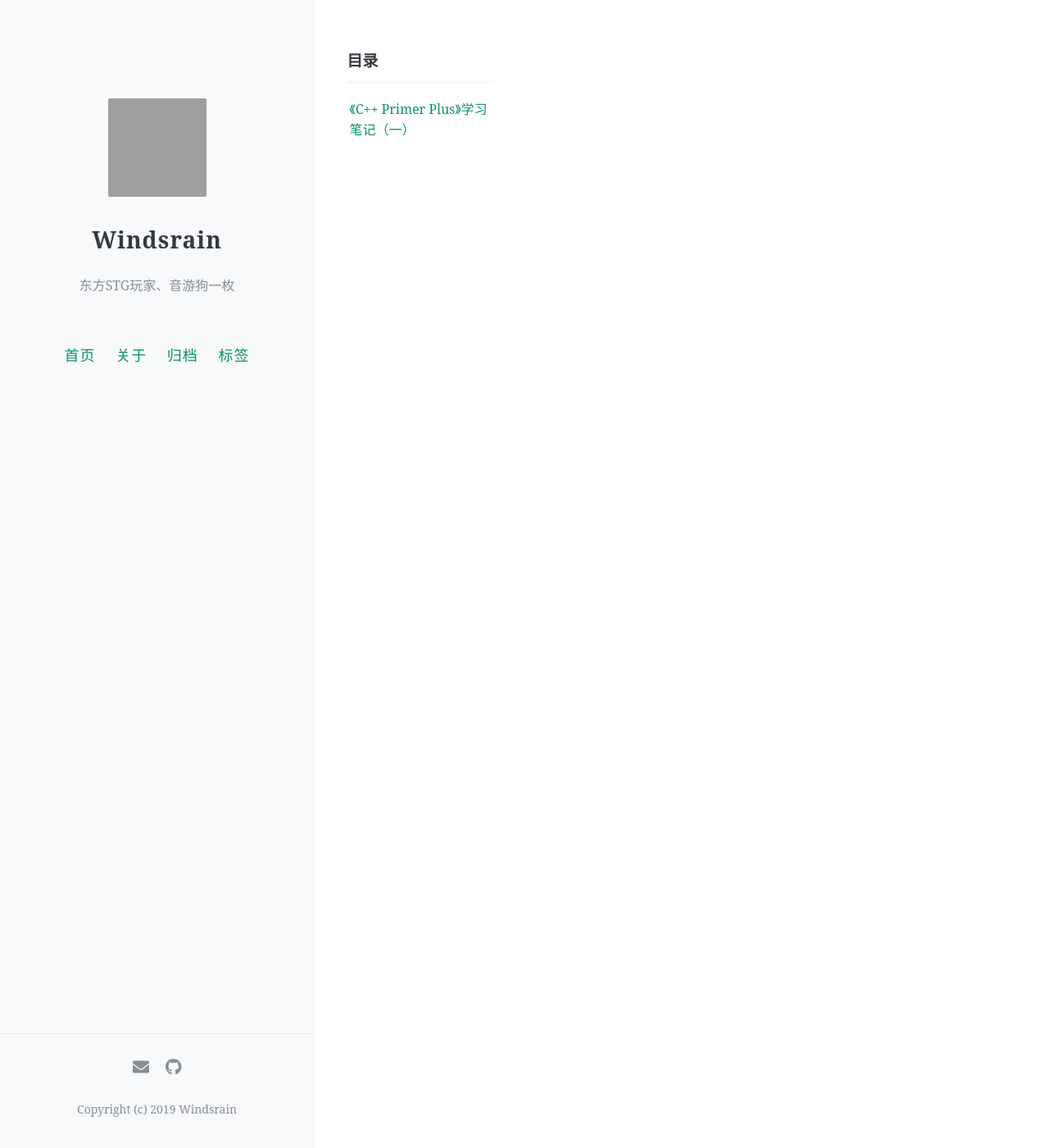
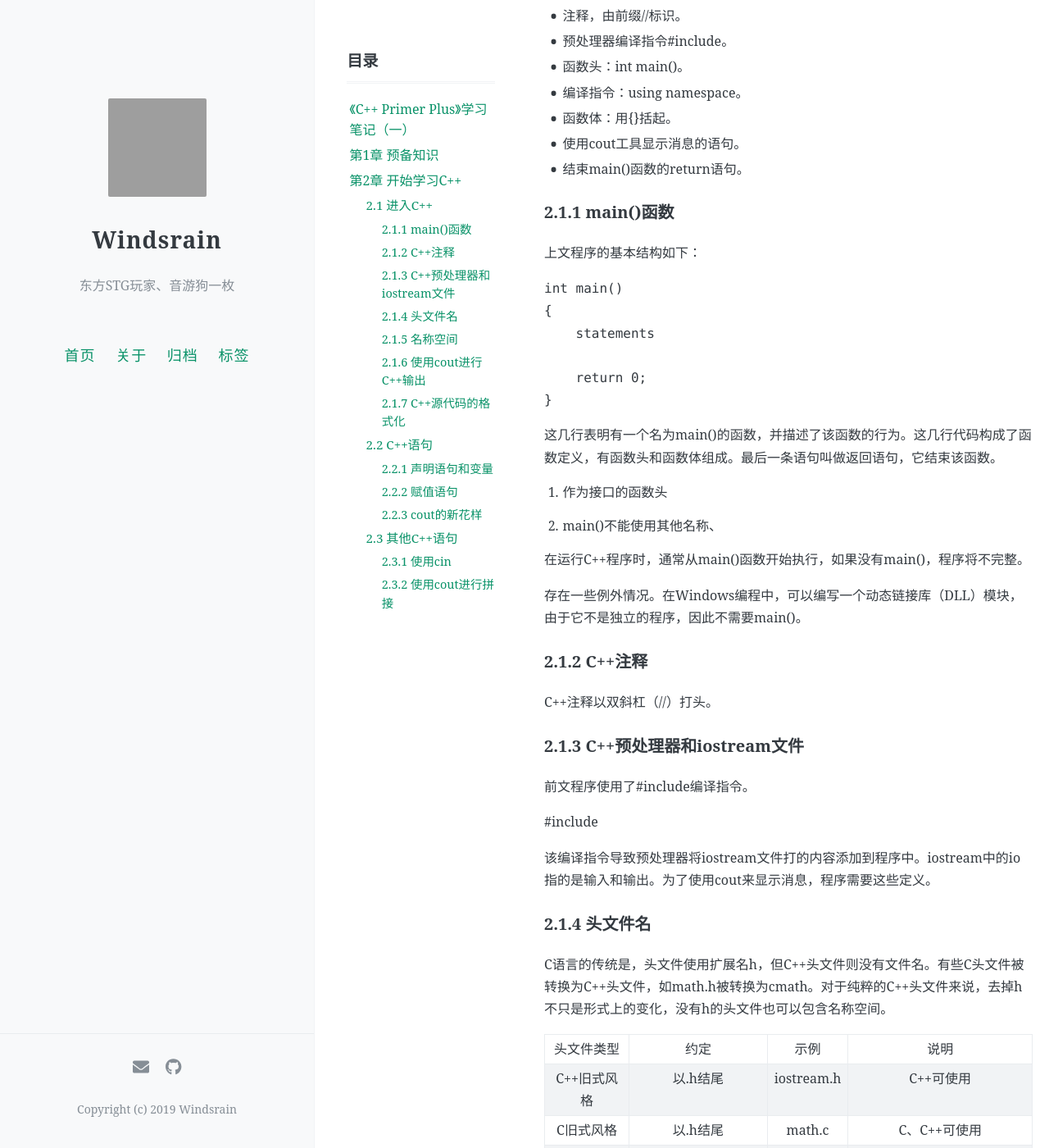
Before and after one commit to Windsrain/Windsrain.github.io, a Jekyll site: the page built from _posts/2019-09-11-C++ Primer Plus 学习笔记（一）.md, in a window 1280 px wide and 1400 px high, scrolled down 940 px. Shown: the whole window at 82% size. Built offline with Jekyll 4.4.1, drawn with Linux system fonts in a browser that asks for light colours; nearby versions of some CDN libraries; comment, search, counter and statistics services are not loaded; some of the changed text lies outside the part shown; grey boxes are pictures that could not be loaded.

Commit message:
Update 2019-09-11-C++ Primer Plus 学习笔记（一）.md

````diff
--- a/_posts/2019-09-11-C++ Primer Plus 学习笔记（一）.md
+++ b/_posts/2019-09-11-C++ Primer Plus 学习笔记（一）.md
@@ -8,3 +8,165 @@ tags: [C++]
 comments: true
 toc: true
 ---
+
+# 第1章 预备知识
+
+# 第2章 开始学习C++
+
+## 2.1 进入C++
+
+首先用一个显示消息的C++程序介绍C++的基本功能。C++对大小写敏感，即区分大写字符和小写字符。
+
+``` c++
+#include <iostream>
+int main ()
+{
+    using namespace std;
+    cout << "Come up and C++ me some time."	//output
+    cout << endl;
+
+    return 0;
+}
+```
+
+运行程序后会显示引号里面的内容。
+
+**C语言输入和输出**
+
+C++能够使用printf()、scanf()和其他所有标准C输入和输出函数，只需要包含常规C语言的stdio.h文件。C++的输入工具在C版本的基础上作了很多改进。
+
+上面示例程序包含下列元素：
+
+* 注释，由前缀//标识。
+* 预处理器编译指令#include。
+* 函数头：int main()。
+* 编译指令：using namespace。
+* 函数体：用{}括起。
+* 使用cout工具显示消息的语句。
+* 结束main()函数的return语句。
+
+### 2.1.1 main()函数
+
+上文程序的基本结构如下：
+
+```C++
+int main()
+{
+    statements
+
+    return 0;
+}
+```
+
+这几行表明有一个名为main()的函数，并描述了该函数的行为。这几行代码构成了函数定义，有函数头和函数体组成。最后一条语句叫做返回语句，它结束该函数。
+
+1. 作为接口的函数头
+
+2. main()不能使用其他名称、
+
+在运行C++程序时，通常从main()函数开始执行，如果没有main()，程序将不完整。
+
+存在一些例外情况。在Windows编程中，可以编写一个动态链接库（DLL）模块，由于它不是独立的程序，因此不需要main()。
+
+### 2.1.2 C++注释
+
+C++注释以双斜杠（//）打头。
+
+### 2.1.3 C++预处理器和iostream文件
+
+前文程序使用了#include编译指令。
+
+#include <iostream>
+
+该编译指令导致预处理器将iostream文件打的内容添加到程序中。iostream中的io指的是输入和输出。为了使用cout来显示消息，程序需要这些定义。
+
+### 2.1.4 头文件名
+
+C语言的传统是，头文件使用扩展名h，但C++头文件则没有文件名。有些C头文件被转换为C++头文件，如math.h被转换为cmath。对于纯粹的C++头文件来说，去掉h不只是形式上的变化，没有h的头文件也可以包含名称空间。
+
+| 头文件类型  |         约定          |    示例    |             说明             |
+| :---------: | :-------------------: | :--------: | :--------------------------: |
+| C++旧式风格 |       以.h结尾        | iostream.h |          C++可使用           |
+|  C旧式风格  |       以.h结尾        |   math.c   |         C、C++可使用         |
+| C++新式风格 |      没有扩展名       |  iostream  |   C++可使用，使用名称空间    |
+|  转换后的C  | 加上前缀c，没有扩展名 |   cmath    | C++可使用，可使用不是C的特性 |
+
+### 2.1.5 名称空间
+
+名称空间支持是一项C++特性，它让厂商能够将其产品封装在一个叫做名称空间的单元中，这样就可以用名称空间的名称来指出想使用哪个厂商的产品，例如Microflop::wanda()和Piscine::wanda()。
+
+仅当头文件没有扩展名h时，类、函数和变量都被放置在名称空间std中。而using编译指令使得某个名称空间中的所有名称都可用。
+
+### 2.1.6 使用cout进行C++输出
+
+1. 控制符endl
+
+endl表示重起一行，在输出流中插入endl将导致屏幕光标移到下一行开头。
+
+2. 换行符
+
+C++还提供了另一种指示换行的旧式方法：\n。
+
+### 2.1.7 C++源代码的格式化
+
+1. 源代码中的标记和空白
+
+一行代码中不可分割的元素叫做标记，通常必须用空格、制表符或回车将两个标记分开，空格、制表符和回车统称为空白。
+
+2. C++源代码风格
+
+* 每条语句占一行。
+* 每个函数都有一个开始花括号和一个结束花括号，这两个花括号各占一行。
+* 函数中的语句都相对于花括号进行缩进。
+* 与函数名称相关的圆括号周围没有空白。
+
+
+
+## 2.2 C++语句
+
+### 2.2.1 声明语句和变量
+
+```C++
+int x;
+```
+
+### 2.2.2 赋值语句
+
+```C++
+x = 25;
+x = x - 1;
+```
+
+符号=叫做赋值运算符，可以连续使用。
+
+```C++
+x = y = z = 89;
+```
+
+赋值将从右向左进行。
+
+### 2.2.3 cout的新花样
+
+```c++
+cout << x;
+```
+
+cout的智能行为源自C++的面向对象特性。插入运算符<<将根据其后的数据类型相应地调整其行为，这是一个运算符重载的例子。
+
+
+
+## 2.3 其他C++语句
+
+### 2.3.1 使用cin
+
+```C++
+cin >> x;
+```
+
+信息从cin流向x。cin是一个智能对象，可以将通过键盘输入的系列字符转换为接受信息的变量能够接受的形式。
+
+### 2.3.2 使用cout进行拼接
+
+```
+cout << "wzk has get " << score << " point. He tql!" << endl;
+```
````
